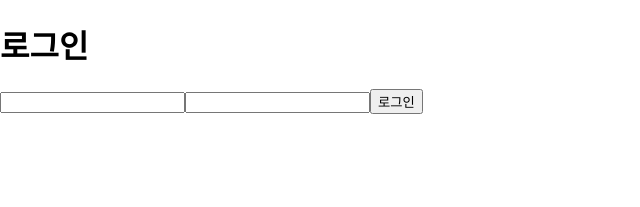
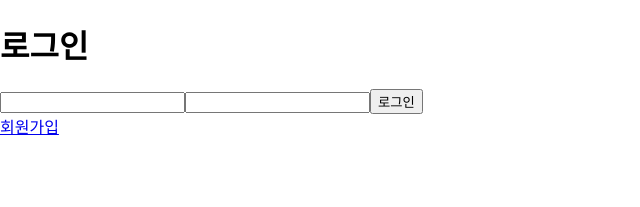
Before and after one commit to iinnu/wanted-pre-onboarding-frontend, a React (Create React App) app: page /signin in a window 1280 px wide. Shown: the top 207 px of the page, without its empty margins (0-640 px from the left). Built offline with nearby package versions, Linux system fonts and the light colour scheme; the HTML template or start-up script is replaced by a standard one.

Commit message:
feat: 회원가입 링크 추가

```diff
--- a/src/components/signin/LoginForm.jsx
+++ b/src/components/signin/LoginForm.jsx
@@ -10,6 +10,7 @@ const LoginForm = () => {
   };
 
   return (
+    <>
       <form onSubmit={handleSubmit}>
         <input
           data-testid='email-input'
@@ -27,6 +28,8 @@ const LoginForm = () => {
           로그인
         </button>
       </form>
+      <a href='/signup'>회원가입</a>
+    </>
   );
 };
 
```
Lines whose indentation alone changed are shown as unchanged.
